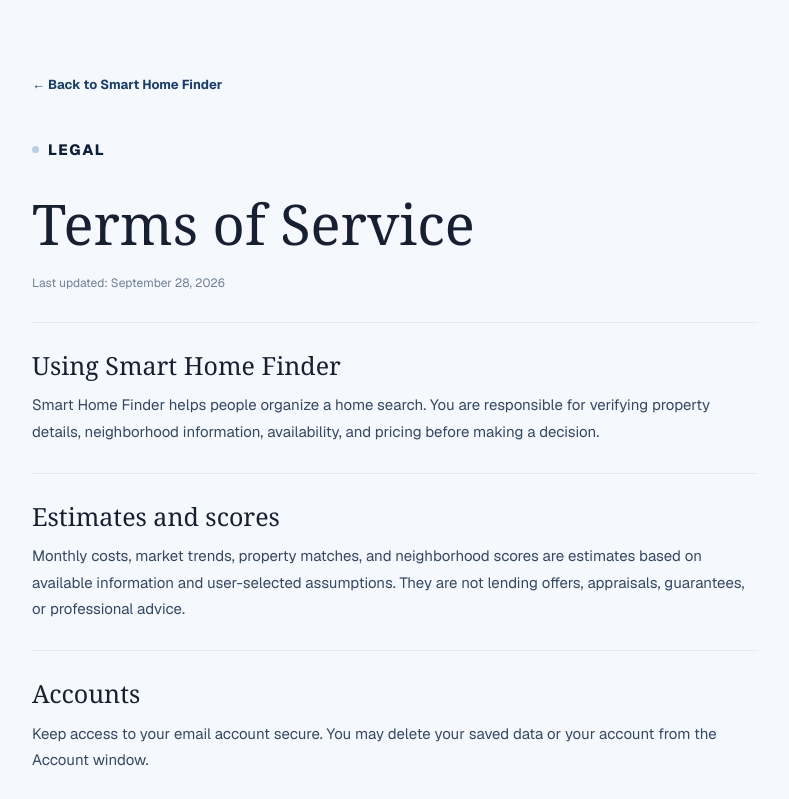
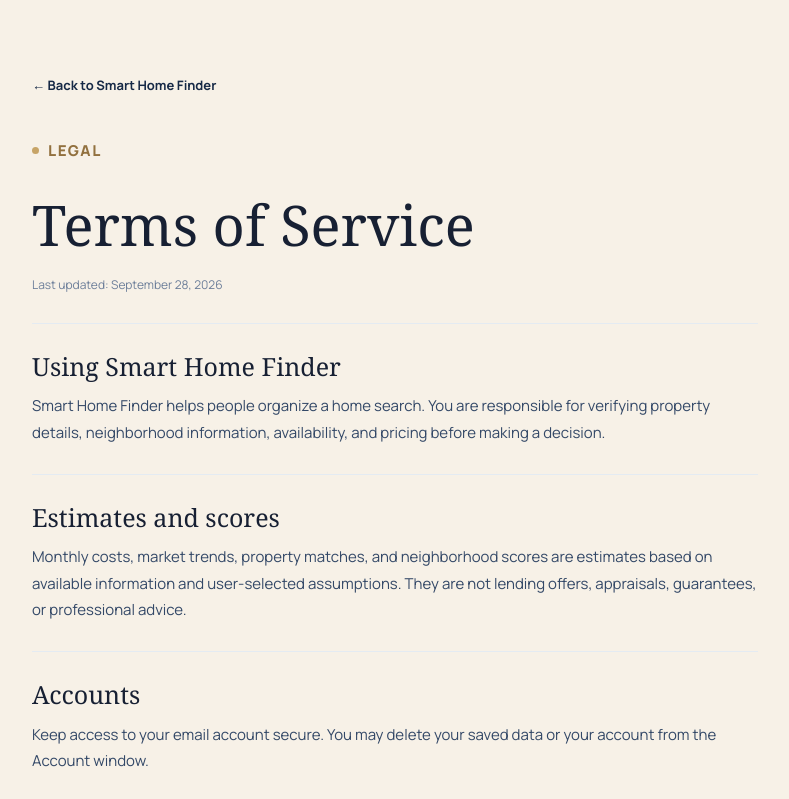
Before and after one commit to jeelapatel2204-max/smart_home_finder, a Next.js app: page /terms in a window 1280 px wide. Shown: the top 799 px of the page, without its empty margins (245-1034 px from the left). Built offline with nearby package versions, Linux system fonts and the light colour scheme.

Commit message:
Apply luxury editorial visual system

```diff
--- a/app/globals.css
+++ b/app/globals.css
@@ -2,14 +2,14 @@
 @import "leaflet/dist/leaflet.css";
 
 :root {
-  --background: #f5f8fc;
-  --foreground: #0b1f3a;
-  --muted: #536b87;
-  --line: #d8e4f1;
-  --green: #0b1f3a;
-  --green-dark: #163f70;
-  --mint: #edf4fc;
-  --coral: #b9cde3;
+  --background: #f7f1e7;
+  --foreground: #0b1930;
+  --muted: #6f6a62;
+  --line: #ded4c4;
+  --green: #0b1930;
+  --green-dark: #162946;
+  --mint: #f1e7d5;
+  --coral: #c7a467;
 }
 
 @theme inline {
@@ -26,7 +26,7 @@
 body {
   background: var(--background);
   color: var(--foreground);
-  font-family: var(--font-geist-sans), sans-serif;
+  font-family: var(--font-manrope), sans-serif;
   margin: 0;
 }
 
@@ -3456,6 +3456,29 @@ button {
   font-weight: 700;
 }
 
+/* Luxury editorial visual system */
+.site-header, .detail-header { background: rgba(247, 241, 231, .94); border-color: #e3d8c7; }
+.brand { color: #0b1930; font-family: var(--font-manrope), sans-serif; letter-spacing: .02em; }
+.brand-mark { background: #0b1930; border-radius: 2px; }
+.nav-link { color: #6f6a62; font-size: 11px; letter-spacing: .08em; text-transform: uppercase; }
+.nav-link:hover, .nav-link.active { color: #0b1930; }
+.hero-section { background: linear-gradient(110deg, #f7f1e7 20%, rgba(247,241,231,.78) 55%, rgba(247,241,231,.25)), url("https://images.unsplash.com/photo-1600607687939-ce8a6c25118c?auto=format&fit=crop&w=2200&q=90") center/cover; }
+.hero-section::after { border-color: rgba(199,164,103,.38); }
+.hero-inner { padding-bottom: 64px; padding-top: 112px; }
+.hero-copy h1, .section-heading h2, .neighborhood-copy h2, .detail-panel h2, .property-detail-about h2, .dossier-heading h2 { font-family: var(--font-cormorant), Georgia, serif; }
+.hero-copy h1 { color: #0b1930; font-size: clamp(58px, 7vw, 94px); letter-spacing: -.04em; line-height: .9; max-width: 640px; }
+.hero-description { color: #3c4655; font-size: 14px; max-width: 430px; }
+.eyebrow { color: #92713f; }
+.eyebrow > span { background: #c7a467; }
+.search-form { background: rgba(255,252,246,.96); border-color: #d9c9b2; border-radius: 2px; box-shadow: 0 18px 45px rgba(11,25,48,.14); max-width: 920px; }
+.property-card { background: #fffdf8; border-color: #e8dfd1; border-radius: 1px; }
+.property-card:hover { box-shadow: 0 20px 42px rgba(11,25,48,.14); }
+.property-photo { height: 285px; }
+.photo-label { background: #f7f1e7; border-radius: 0; color: #0b1930; letter-spacing: .06em; text-transform: uppercase; }
+.section-heading h2 { color: #0b1930; font-size: 44px; }
+.detail-panel, .property-detail-summary { background: #fffdf8; border-color: #e8dfd1; border-radius: 2px; }
+.decision-dossier { background: linear-gradient(135deg, #08172c, #142d4c); border-radius: 2px; }
+
 /* Navy-blue application theme */
 .site-header,
 .detail-header,
--- a/app/layout.tsx
+++ b/app/layout.tsx
@@ -1,16 +1,17 @@
 import type { Metadata } from "next";
-import { Geist, Geist_Mono } from "next/font/google";
+import { Cormorant_Garamond, Manrope } from "next/font/google";
 import "leaflet/dist/leaflet.css";
 import "./globals.css";
 
-const geistSans = Geist({
-  variable: "--font-geist-sans",
+const manrope = Manrope({
+  variable: "--font-manrope",
   subsets: ["latin"],
 });
 
-const geistMono = Geist_Mono({
-  variable: "--font-geist-mono",
+const cormorant = Cormorant_Garamond({
+  variable: "--font-cormorant",
   subsets: ["latin"],
+  weight: ["400", "500", "600", "700"],
 });
 
 export const metadata: Metadata = {
@@ -23,7 +24,7 @@ export default function RootLayout({ children }: LayoutProps<"/">) {
   return (
     <html
       lang="en"
-      className={`${geistSans.variable} ${geistMono.variable} h-full antialiased`}
+      className={`${manrope.variable} ${cormorant.variable} h-full antialiased`}
     >
       <body className="min-h-full flex flex-col">{children}</body>
     </html>
--- a/features/listings/components/ListingExplorer.tsx
+++ b/features/listings/components/ListingExplorer.tsx
@@ -578,7 +578,7 @@ export function ListingExplorer() {
           <div className="hero-inner">
             <div className="hero-copy">
               <p className="eyebrow"><span /> A more thoughtful way home</p>
-              <h1>Find a home in a neighborhood you&apos;ll love.</h1>
+              <h1>Homes Worth Living In</h1>
               <p className="hero-description">
                 Find the right place to call home, with the neighborhood details
                 that help you feel good about where you land.
```
